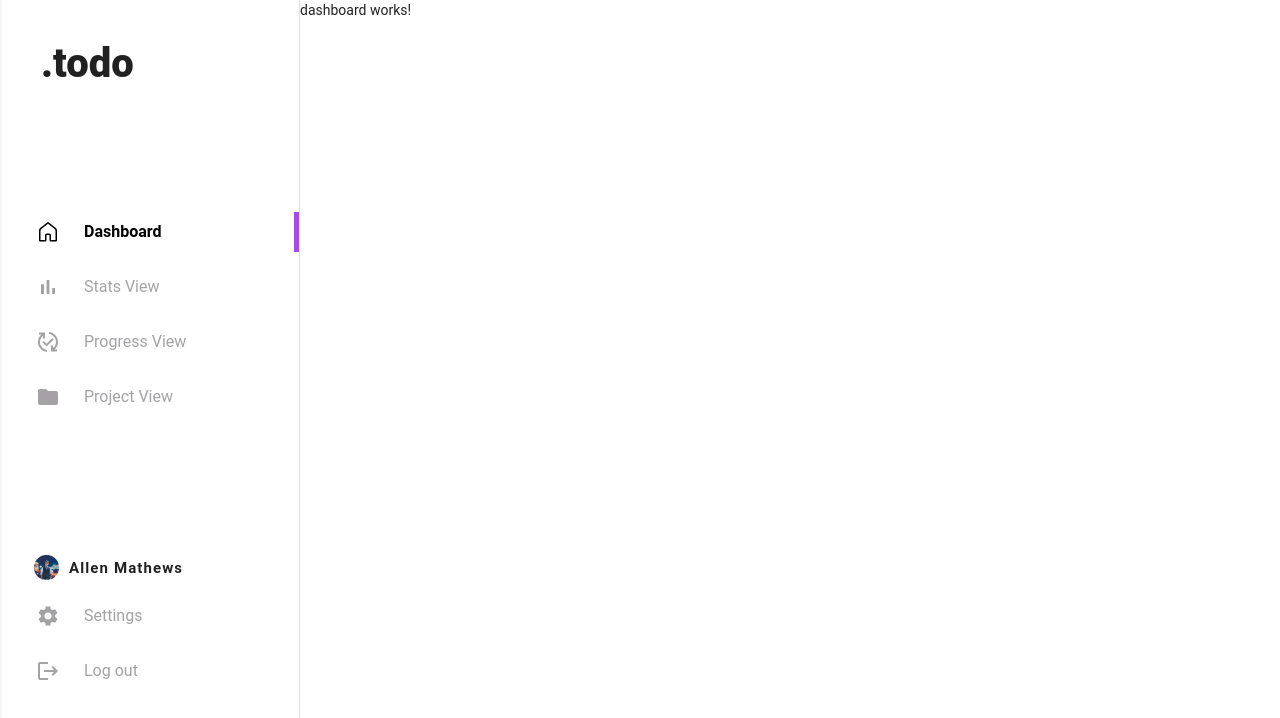
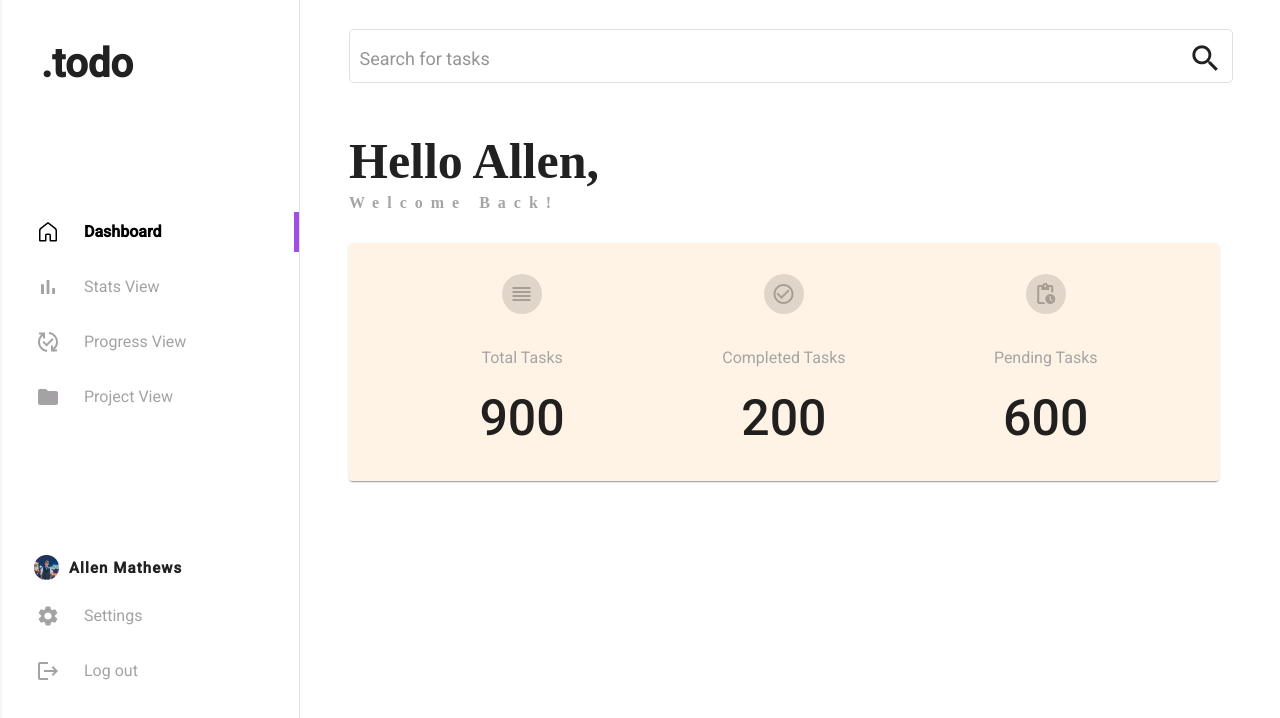
Before and after one commit to ajulthomas/todo-pwa, an Angular app: page /dashboard in a window 1280 px wide. Shown: the top 718 px of the page. Built offline with nearby package versions, Linux system fonts and the light colour scheme.

Commit message:
adds dashboard content

```diff
--- a/src/app/views/dashboard/dashboard.component.html
+++ b/src/app/views/dashboard/dashboard.component.html
@@ -1 +1,25 @@
-<p>dashboard works!</p>
+<div class="dashboard-container">
+
+    <mat-form-field appearance="outline" class="search-tasks">
+        <input matInput placeholder="Search for tasks">
+        <mat-icon id="search-icon" matSuffix>search</mat-icon>
+    </mat-form-field>
+
+    <header class="greet-user">
+        <h1 class="greet"> Hello {{ userName }},</h1>
+        <p>Welcome Back!</p>
+    </header>
+
+    <main>
+        <mat-card>
+            <div class="tasks-stat" *ngFor="let item of tasksSummary">
+                <button mat-mini-fab disabled>
+                    <mat-icon>{{item.icon}}</mat-icon>
+                </button>
+                <h3> {{ item.status}}</h3>
+                <h1>{{item.count}}</h1>
+            </div>
+        </mat-card>
+    </main>
+
+</div>
--- a/src/app/views/dashboard/dashboard.component.scss
+++ b/src/app/views/dashboard/dashboard.component.scss
@@ -0,0 +1,66 @@
+.dashboard-container {
+  padding-left: 5%;
+  margin-top: 25px;
+}
+
+.mat-form-field {
+  width: 95%;
+  input {
+    font-size: 18px;
+  }
+  #search-icon {
+    width: 35px;
+    font-size: 35px;
+    height: 35px;
+    position: relative;
+    top: 5px;
+  }
+  #search-icon:hover {
+    cursor: pointer;
+    color: rgb(67, 67, 179);
+  }
+}
+
+.greet-user {
+  margin-top: 40px;
+  .greet {
+    font-size: 50px;
+    font-weight: 800;
+    font-family: cursive;
+  }
+  p {
+    letter-spacing: 8px;
+    color: #a5a5a5;
+    font-family: cursive;
+    font-weight: 900;
+    font-size: 16px;
+  }
+}
+
+main {
+  margin-top: 30px;
+  .mat-card {
+    width: 90%;
+    background-color: rgba(255, 243, 228, 0.959);
+    display: flex;
+    align-items: center;
+    justify-content: space-evenly;
+  }
+  .tasks-stat {
+    width: 25%;
+    text-align: center;
+    padding: 15px 0;
+    .mat-icon {
+      margin-bottom: 3px;
+      margin-right: 1px;
+    }
+    h3 {
+      color: #a5a5a5;
+      margin: 30px auto;
+    }
+    h1 {
+      font-size: 50px;
+      font-weight: 500;
+    }
+  }
+}
--- a/src/app/views/dashboard/dashboard.component.ts
+++ b/src/app/views/dashboard/dashboard.component.ts
@@ -3,13 +3,30 @@ import { Component, OnInit } from '@angular/core';
 @Component({
   selector: 'app-dashboard',
   templateUrl: './dashboard.component.html',
-  styleUrls: ['./dashboard.component.scss']
+  styleUrls: ['./dashboard.component.scss'],
 })
 export class DashboardComponent implements OnInit {
+  userName = 'Allen';
 
-  constructor() { }
+  tasksSummary = [
+    {
+      status: 'Total Tasks',
+      icon: 'reorder',
+      count: 900,
+    },
+    {
+      status: 'Completed Tasks',
+      icon: 'check_circle_outline_rounded',
+      count: 200,
+    },
+    {
+      status: 'Pending Tasks',
+      icon: 'pending_actions_rounded',
+      count: 600,
+    },
+  ];
 
-  ngOnInit(): void {
-  }
+  constructor() {}
 
+  ngOnInit(): void {}
 }
--- a/src/index.html
+++ b/src/index.html
@@ -9,9 +9,9 @@
   <link rel="icon" type="image/x-icon" href="favicon.ico">
   <link rel="manifest" href="manifest.webmanifest">
   <meta name="theme-color" content="#1976d2">
-  <!-- <link rel="preconnect" href="https://fonts.gstatic.com">
+  <link rel="preconnect" href="https://fonts.gstatic.com">
   <link href="https://fonts.googleapis.com/css2?family=Roboto:wght@300;400;500&display=swap" rel="stylesheet">
-  <link href="https://fonts.googleapis.com/icon?family=Material+Icons" rel="stylesheet"> -->
+  <link href="https://fonts.googleapis.com/icon?family=Material+Icons" rel="stylesheet">
   <link rel="preconnect" href="https://fonts.googleapis.com">
   <link rel="preconnect" href="https://fonts.gstatic.com" crossorigin>
   <link
```
Also changed, not shown: src/app/app.module.ts (+17 -1 lines).
